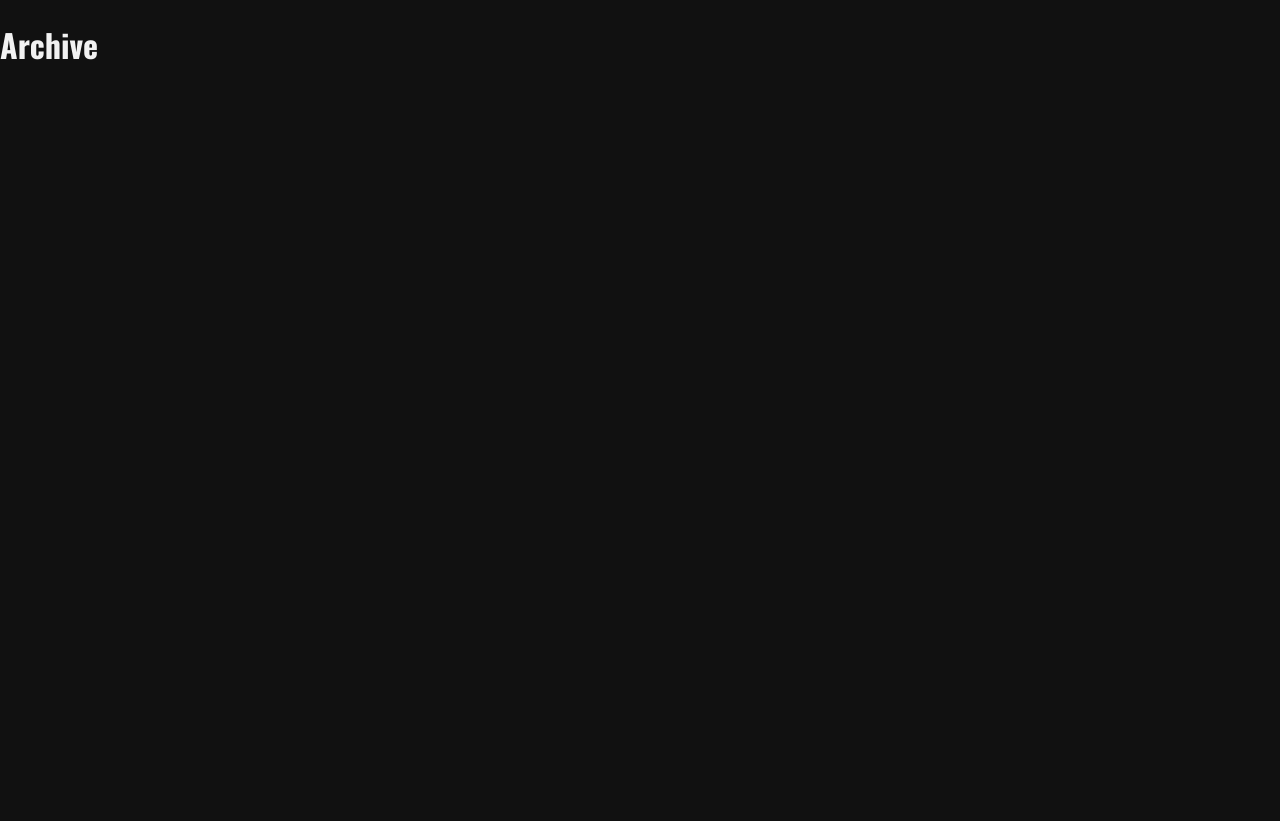
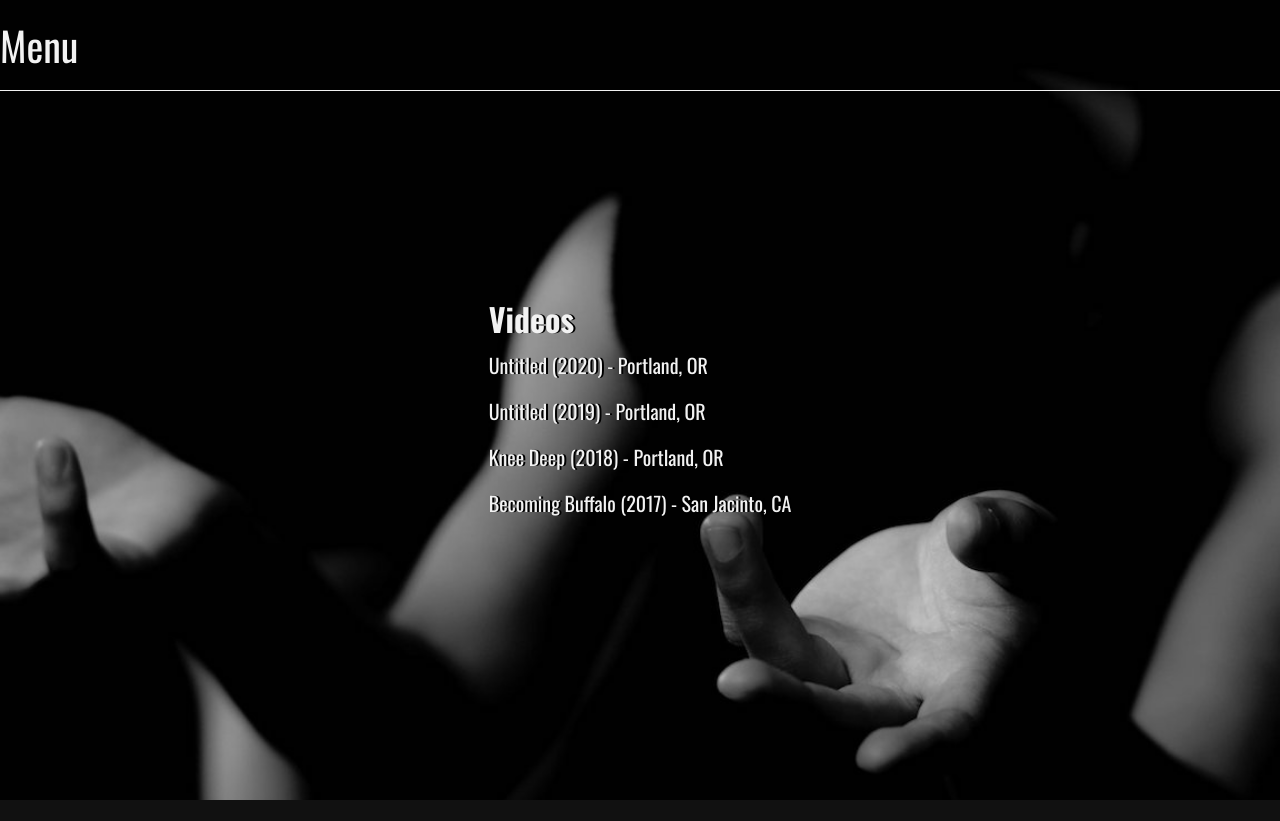
Before and after one commit to domvillegas/tongue, a Next.js app: page /archive in a window 1280 px wide. After the commit the page ends 800 px from the top, so only its background shows below. Built offline with nearby package versions, Linux system fonts and the light colour scheme.

Commit message:
Add Contact page. Add page transitions.

```diff
--- /dev/null
+++ b/src/components/MenuButton/MenuButton.module.scss
@@ -0,0 +1,12 @@
+@use "../../styles//global-utils.module.scss" as *;
+
+.menuButton {
+  position: fixed;
+  top: 0;
+  width: 100%;
+  text-decoration: none;
+  border-bottom: 1px solid $white;
+  color: $white;
+  font-size: 40px;
+  padding: 15px;
+}
--- /dev/null
+++ b/src/components/MenuButton/MenuButton.tsx
@@ -0,0 +1,21 @@
+import React from "react";
+import styles from "./MenuButton.module.scss";
+import { useTransitionRoute } from "@/hooks/useTransitionRoute";
+import { useRouter } from "next/router";
+
+const MenuButton = () => {
+  const route = useRouter();
+
+  return (
+    <div
+      className={styles.menuButton}
+      onClick={() => {
+        useTransitionRoute("/", route);
+      }}
+    >
+      Menu
+    </div>
+  );
+};
+
+export default MenuButton;
--- /dev/null
+++ b/src/hooks/useTransitionRoute.ts
@@ -0,0 +1,17 @@
+import { NextRouter } from "next/router";
+
+export const useTransitionRoute = (path: string, router: NextRouter) => {
+  const body = document.getElementsByTagName("body")[0];
+
+  body.classList.add("fadeOut");
+
+  return setTimeout(() => {
+    router.push(path);
+    body.classList.add("fadeIn");
+
+    setTimeout(() => {
+      body.classList.remove("fadeOut");
+      body.classList.remove("fadeIn");
+    }, 500);
+  }, 750);
+};
--- a/src/pages/_app.tsx
+++ b/src/pages/_app.tsx
@@ -13,6 +13,12 @@ export default function MyApp({ Component, pageProps }: AppProps) {
           href="https://fonts.googleapis.com/css2?family=Oswald:wght@200;300;400;500;600;700&display=swap"
           rel="stylesheet"
         />
+        <link
+          rel="stylesheet"
+          href="https://use.fontawesome.com/releases/v5.15.2/css/all.css"
+          integrity="sha384-vSIIfh2YWi9wW0r9iZe7RJPrKwp6bG+s9QZMoITbCckVJqGCCRhc+ccxNcdpHuYu"
+          crossOrigin="anonymous"
+        ></link>
       </Head>
       <Component {...pageProps} />
     </>
--- /dev/null
+++ b/src/pages/archive/index.module.scss
@@ -0,0 +1,41 @@
+@use "../../styles/global-utils.module.scss" as *;
+
+.archive {
+  display: flex;
+  flex-direction: column;
+  justify-content: center;
+  align-items: center;
+  height: 100%;
+
+  h1 {
+    color: $white;
+    margin-bottom: 0;
+  }
+}
+
+.backgroundImage {
+  background-image: url("../../assets/backgrounds/archive.jpg");
+  background-size: cover;
+  background-position: 50% 50%;
+  position: absolute;
+  top: 0;
+  left: 0;
+  width: 100%;
+  height: 100%;
+  z-index: -1;
+}
+
+.contentContainer {
+  display: flex;
+  flex-direction: column;
+  padding: 20px;
+  text-shadow: $small-text-shadow;
+}
+
+.link {
+  text-decoration: none;
+  color: $white;
+  margin: 8px 0;
+
+  font-size: 20px !important;
+}
--- a/src/pages/archive/index.tsx
+++ b/src/pages/archive/index.tsx
@@ -1,9 +1,46 @@
 import React from "react";
+import styles from "./index.module.scss";
+import BackButton from "@/components/MenuButton/MenuButton";
+
+const data = [
+  {
+    title: "Untitled (2020)",
+    location: "Portland, OR",
+    link: "https://www.youtube.com/watch?v=vstVU5oxcUQ",
+  },
+  {
+    title: "Untitled (2019)",
+    location: "Portland, OR",
+    link: "https://www.youtube.com/watch?v=RNOIaCcW4OQ&t=1s",
+  },
+  {
+    title: "Knee Deep (2018)",
+    location: "Portland, OR",
+    link: "https://www.youtube.com/watch?v=lMTgte2jjz8&t=1s",
+  },
+  {
+    title: "Becoming Buffalo (2017)",
+    location: "San Jacinto, CA",
+    link: "https://vimeo.com/174316892",
+  },
+];
 
 const Archive = () => {
   return (
-    <div>
-      <h1>Archive</h1>
+    <div className={styles.archive}>
+      <BackButton />
+      <div className={styles.backgroundImage} />
+      <div className={styles.contentContainer}>
+        <h1>Videos</h1>
+        {data.map((video) => {
+          return (
+            <a className={styles.link} href={video.link} target="_blank">
+              <span>{video.title}</span> - <span>{video.location}</span>{" "}
+              <i className="fas fa-arrow-right" />
+            </a>
+          );
+        })}
+      </div>
     </div>
   );
 };
--- /dev/null
+++ b/src/pages/contact/index.module.scss
@@ -0,0 +1,47 @@
+.contact {
+  display: flex;
+  align-items: center;
+  height: 100%;
+  justify-content: center;
+}
+
+.backgroundImage {
+  filter: grayscale(1);
+  background-image: url("../../assets/backgrounds/contact.jpg");
+  background-size: cover;
+  background-position: 50% 15vh;
+  position: absolute;
+  top: 0;
+  left: 0;
+  width: 100%;
+  height: 100%;
+  z-index: -1;
+}
+
+.contentContainer {
+  font-size: 25px;
+  padding: 20px;
+  text-align: center;
+  display: flex;
+  flex-direction: column;
+
+  i {
+    font-size: 30px;
+  }
+}
+
+.emailDomainClipboardIconContainer {
+  display: flex;
+  align-items: center;
+  justify-content: center;
+}
+
+.emailDomain {
+  margin-right: 10px;
+}
+
+.instagramPaperPlanIconsContainer {
+  i {
+    margin: 0 5px;
+  }
+}
--- a/src/pages/index.module.scss
+++ b/src/pages/index.module.scss
@@ -2,8 +2,9 @@
   display: flex;
   flex-direction: column;
   min-height: 100%;
+  text-shadow: 3px 4px 9px #000000;
 
-  > a {
+  > div {
     flex: 1;
     min-height: 100%;
   }
--- a/src/styles/global-utils.module.scss
+++ b/src/styles/global-utils.module.scss
@@ -1,2 +1,4 @@
 $white: #f2f2f2;
 $black: #111111;
+
+$small-text-shadow: 2px 0px #000000;
--- a/src/styles/globals-styles.scss
+++ b/src/styles/globals-styles.scss
@@ -28,3 +28,35 @@ h2 {
 .bold {
   font-weight: 700;
 }
+
+.fadeOut {
+  animation-name: fadeOut;
+  animation-duration: 0.75s;
+  animation-fill-mode: forwards;
+}
+
+@keyframes fadeOut {
+  from {
+    opacity: 1;
+  }
+
+  to {
+    opacity: 0;
+  }
+}
+
+.fadeIn {
+  animation-name: fadeIn;
+  animation-duration: 0.75s;
+  animation-fill-mode: forwards;
+}
+
+@keyframes fadeIn {
+  from {
+    opacity: 0;
+  }
+
+  to {
+    opacity: 1;
+  }
+}
```
Also changed, not shown: src/components/SwipeBox/SwipeBox.tsx (+13 -4 lines), src/pages/contact/index.tsx (+34 -2 lines), src/assets/backgrounds/archive.jpg (added), src/assets/backgrounds/contact.jpg (added).
